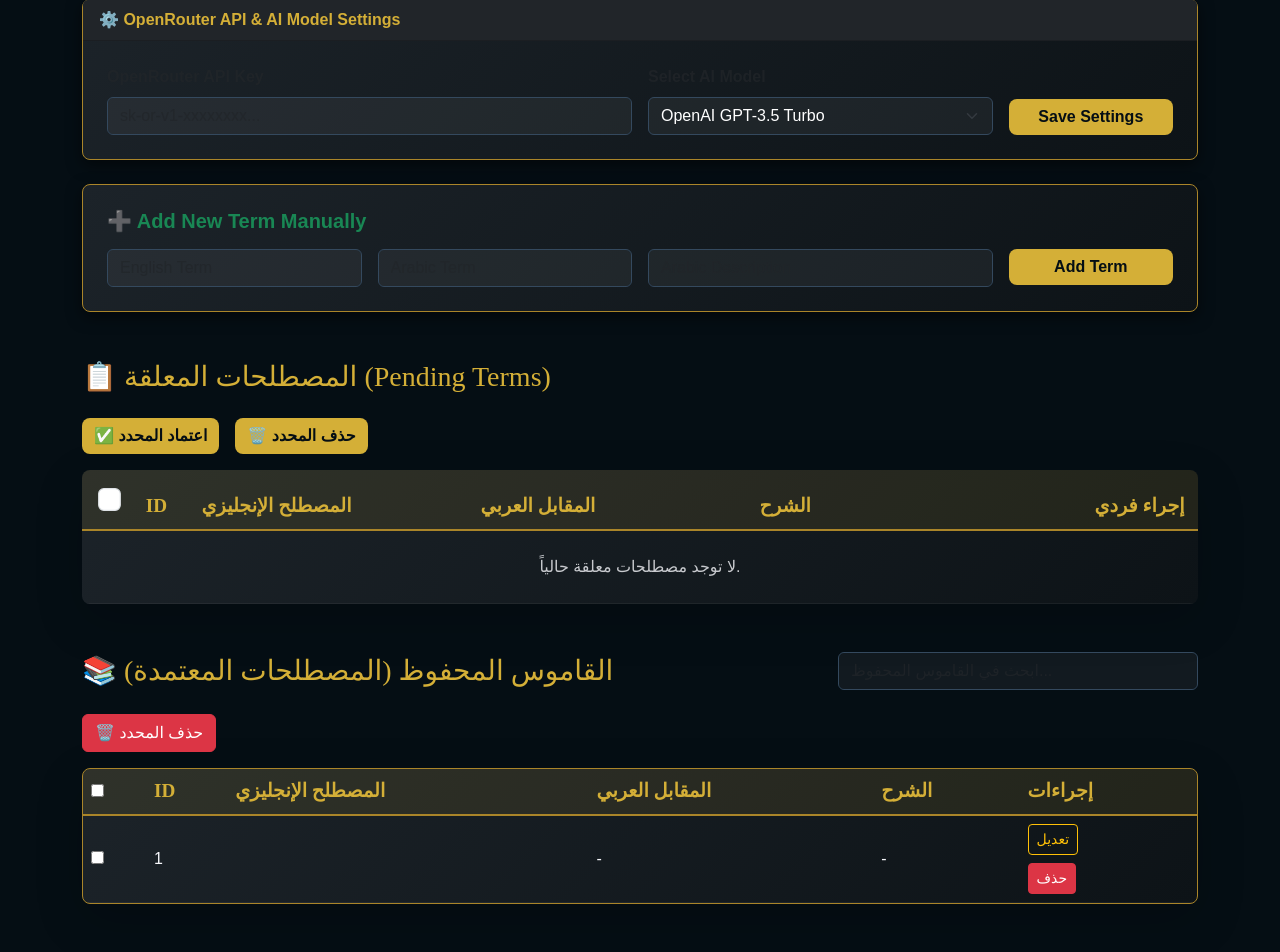
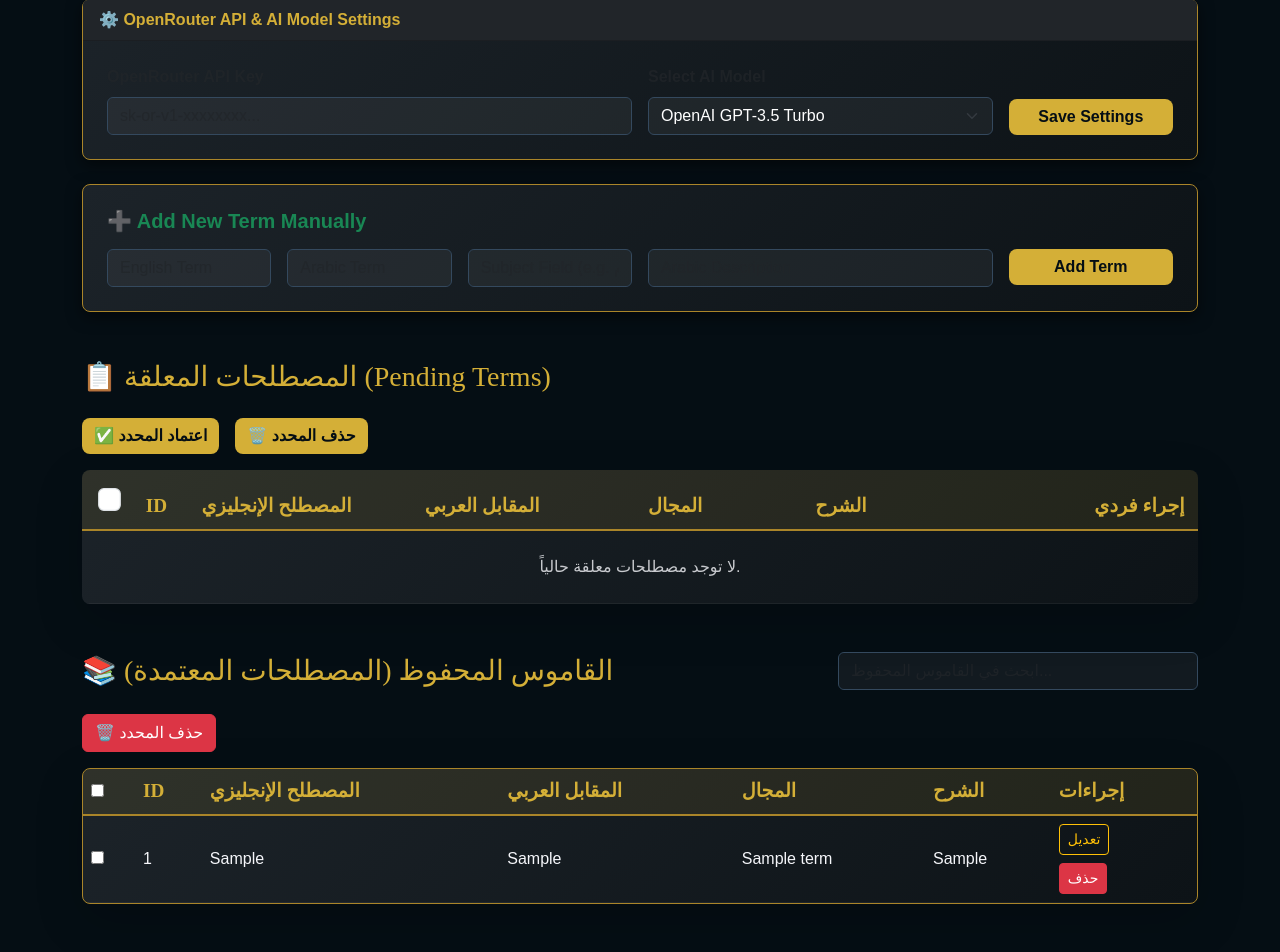
Before and after one commit to yousefdg005/-, a Flask app: page /admin in a window 1280 px wide. Shown: the part 143-1095 px from the top of the page. Run offline with Flask 3, Linux system fonts and the light colour scheme; a user stored in the database is signed in; tables that the repository leaves empty hold one stand-in row (values such as "Sample post").

Commit message:
Refactor admin HTML for term management

```diff
--- a/templates/admin.html
+++ b/templates/admin.html
@@ -52,16 +52,19 @@
 <div class="card mb-5 shadow-sm border-0 rounded-3" style="border-left: 4px solid #2ecc71;">
     <div class="card-body p-4">
         <h5 class="text-success mb-3 fw-bold">➕ Add New Term Manually</h5>
-        <form method="POST" action="{{ url_for('admin') }}"></form>
+        <form method="POST" action="{{ url_for('admin') }}">
             <div class="row g-3">
-                <div class="col-md-3">
-                    <input type="text" name="english_term" class="form-control bg-light" placeholder="English Term" required>
+                <div class="col-md-2">
+                    <input type="text" name="en" class="form-control bg-light" placeholder="English Term" required>
                 </div>
-                <div class="col-md-3">
-                    <input type="text" name="arabic_term" class="form-control bg-light" placeholder="Arabic Term">
+                <div class="col-md-2">
+                    <input type="text" name="ar" class="form-control bg-light" placeholder="Arabic Term">
+                </div>
+                <div class="col-md-2">
+                    <input type="text" name="subject_field" class="form-control bg-light" placeholder="Subject Field (e.g. قانون عام)">
                 </div>
                 <div class="col-md-4">
-                    <input type="text" name="arabic_description" class="form-control bg-light" placeholder="Arabic Description">
+                    <input type="text" name="definition" class="form-control bg-light" placeholder="Arabic Description">
                 </div>
                 <div class="col-md-2">
                     <button type="submit" class="btn btn-success w-100 btn-custom">Add Term</button>
@@ -72,14 +75,10 @@
 </div>
 
 <!-- 📋 جدول مراجعة المصطلحات الواصلة والمعلقة -->
-<!-- قسم المصطلحات المعلقة (Pending Terms) -->
 <div class="mt-5 mb-5">
     <h3 class="mb-4 gold-text" style="font-family: 'Amiri', serif;">📋 المصطلحات المعلقة (Pending Terms)</h3>
 
-    <!-- النموذج المخصص للعمليات الجماعية -->
     <form action="/admin/bulk_action" method="POST" id="bulkForm">
-
-        <!-- أزرار التحكم الجماعي -->
         <div class="d-flex gap-3 mb-3">
             <button type="submit" name="action" value="approve" class="btn btn-success btn-custom" onclick="return confirmAction('هل أنت متأكد من اعتماد جميع المصطلحات المحددة؟')">
                 ✅ اعتماد المحدد
@@ -93,30 +92,29 @@
             <table class="table table-dark-custom align-middle mb-0">
                 <thead class="thead-gold">
                     <tr>
-                        <!-- زر تحديد الكل -->
                         <th style="width: 5%; padding: 15px; text-align: center;">
                             <input class="form-check-input" type="checkbox" id="selectAll" style="cursor: pointer; transform: scale(1.2);">
                         </th>
                         <th style="width: 5%;">ID</th>
-                        <th style="width: 25%;">المصطلح الإنجليزي</th>
-                        <th style="width: 25%;">المقابل العربي</th>
-                        <th style="width: 30%;">الشرح</th>
+                        <th style="width: 20%;">المصطلح الإنجليزي</th>
+                        <th style="width: 20%;">المقابل العربي</th>
+                        <th style="width: 15%;">المجال</th>
+                        <th style="width: 25%;">الشرح</th>
                         <th style="width: 10%;">إجراء فردي</th>
                     </tr>
                 </thead>
                 <tbody>
                     {% for term in pending_terms %}
                     <tr class="term-row">
-                        <!-- مربع التحديد الفردي -->
                         <td style="padding: 15px; text-align: center;">
                             <input class="form-check-input term-checkbox" type="checkbox" name="term_ids" value="{{ term.id }}" style="cursor: pointer; transform: scale(1.2);">
                         </td>
                         <td class="text-gray">{{ term.id }}</td>
-                        <td class="gold-text fw-bold" dir="ltr" style="text-align: left;">{{ term.english_term }}</td>
-                        <td class="text-light fw-bold">{{ term.arabic_term or '-' }}</td>
-                        <td class="text-gray" style="font-size: 0.9rem;">{{ term.arabic_description or '-' }}</td>
+                        <td class="gold-text fw-bold" dir="ltr" style="text-align: left;">{{ term.en }}</td>
+                        <td class="text-light fw-bold">{{ term.ar or '-' }}</td>
+                        <td class="text-info fw-bold">{{ term.subject_field or '-' }}</td>
+                        <td class="text-gray" style="font-size: 0.9rem;">{{ term.definition or '-' }}</td>
                         <td>
-                            <!-- الإجراءات الفردية إن احتجتها يوماً ما -->
                             <div class="d-flex gap-2">
                                 <a href="{{ url_for('approve_term', term_id=term.id) }}" class="btn btn-sm btn-success btn-custom" title="اعتماد">✅</a>
                                 <a href="{{ url_for('delete_term', term_id=term.id) }}" class="btn btn-sm btn-danger btn-custom" title="حذف" onclick="return confirmAction('تأكيد الحذف؟')">🗑️</a>
@@ -125,7 +123,7 @@
                     </tr>
                     {% else %}
                     <tr>
-                        <td colspan="6" class="text-center py-4 text-gray">لا توجد مصطلحات معلقة حالياً.</td>
+                        <td colspan="7" class="text-center py-4 text-gray">لا توجد مصطلحات معلقة حالياً.</td>
                     </tr>
                     {% endfor %}
                 </tbody>
@@ -133,6 +131,7 @@
         </div>
     </form>
 </div>
+
 <!-- 📚 القاموس المحفوظ: المصطلحات المعتمدة -->
 <div class="mt-5 mb-5" id="approved-dictionary">
     <div class="d-flex justify-content-between align-items-center flex-wrap gap-3 mb-4">
@@ -144,24 +143,34 @@
     </form>
     <div class="table-responsive dark-panel shadow-lg rounded-3">
         <table class="table table-dark-custom align-middle mb-0" id="approvedTable">
-            <thead class="thead-gold"><tr>
-                <th><input type="checkbox" id="approvedSelectAll" aria-label="تحديد كل المصطلحات"></th><th>ID</th><th>المصطلح الإنجليزي</th><th>المقابل العربي</th><th>الشرح</th><th>إجراءات</th>
-            </tr></thead>
+            <thead class="thead-gold">
+                <tr>
+                    <th><input type="checkbox" id="approvedSelectAll" aria-label="تحديد كل المصطلحات"></th>
+                    <th>ID</th>
+                    <th>المصطلح الإنجليزي</th>
+                    <th>المقابل العربي</th>
+                    <th>المجال</th>
+                    <th>الشرح</th>
+                    <th>إجراءات</th>
+                </tr>
+            </thead>
             <tbody>
                 {% for term in approved_terms %}
                 <tr class="approved-row">
-                    <td><input type="checkbox" form="approvedBulkForm" class="approved-checkbox" name="approved_term_ids" value="{{ term.id }}" aria-label="تحديد {{ term.english_term }}"></td>
+                    <td><input type="checkbox" form="approvedBulkForm" class="approved-checkbox" name="approved_term_ids" value="{{ term.id }}" aria-label="تحديد {{ term.en }}"></td>
                     <td>{{ term.id }}</td>
-                    <td class="approved-english" dir="ltr">{{ term.english_term }}</td>
-                    <td class="approved-arabic">{{ term.arabic_term or '-' }}</td>
-                    <td class="approved-desc">{{ term.arabic_description or '-' }}</td>
+                    <td class="approved-english" dir="ltr">{{ term.en }}</td>
+                    <td class="approved-arabic">{{ term.ar or '-' }}</td>
+                    <td class="approved-subject">{{ term.subject_field or '-' }}</td>
+                    <td class="approved-desc">{{ term.definition or '-' }}</td>
                     <td>
                         <details>
                             <summary class="btn btn-sm btn-outline-warning">تعديل</summary>
                             <form method="POST" action="{{ url_for('edit_term', term_id=term.id) }}" class="mt-2">
-                                <input class="form-control mb-2" name="english_term" value="{{ term.english_term }}" required>
-                                <input class="form-control mb-2" name="arabic_term" value="{{ term.arabic_term or '' }}" placeholder="المقابل العربي">
-                                <textarea class="form-control mb-2" name="arabic_description" placeholder="الشرح">{{ term.arabic_description or '' }}</textarea>
+                                <input class="form-control mb-2" name="en" value="{{ term.en }}" required placeholder="English Term">
+                                <input class="form-control mb-2" name="ar" value="{{ term.ar or '' }}" placeholder="المقابل العربي">
+                                <input class="form-control mb-2" name="subject_field" value="{{ term.subject_field or '' }}" placeholder="المجال">
+                                <textarea class="form-control mb-2" name="definition" placeholder="الشرح">{{ term.definition or '' }}</textarea>
                                 <button class="btn btn-sm btn-warning" type="submit">حفظ التعديل</button>
                             </form>
                         </details>
@@ -169,7 +178,7 @@
                     </td>
                 </tr>
                 {% else %}
-                <tr><td colspan="6" class="text-center py-4 text-gray">لا توجد مصطلحات معتمدة في القاموس بعد.</td></tr>
+                <tr><td colspan="7" class="text-center py-4 text-gray">لا توجد مصطلحات معتمدة في القاموس بعد.</td></tr>
                 {% endfor %}
             </tbody>
         </table>
```
